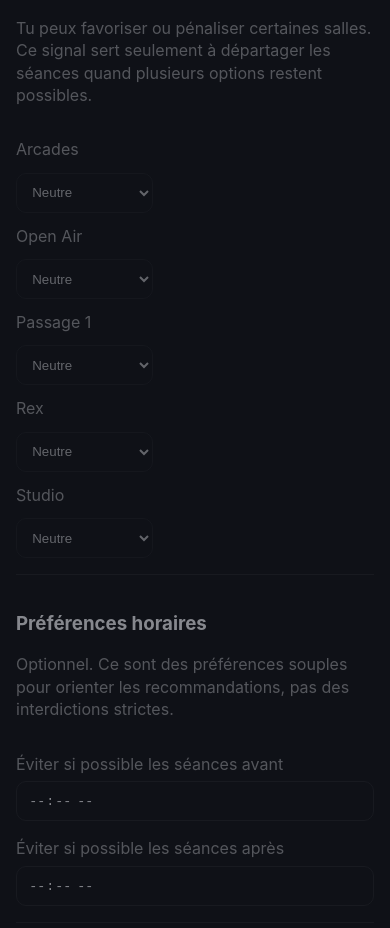
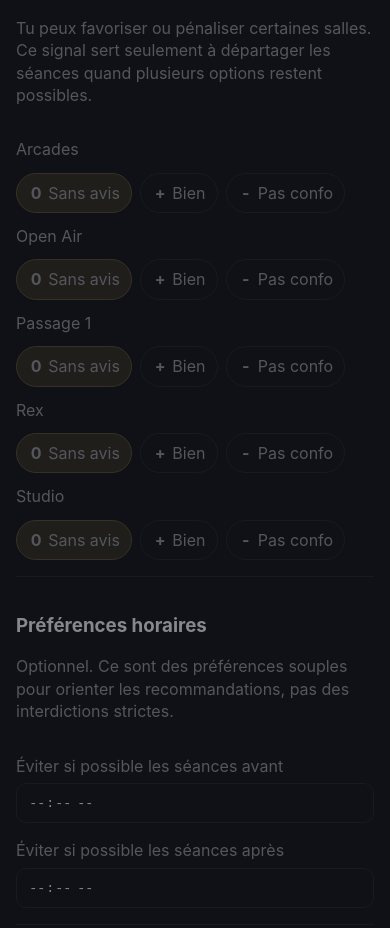
Before and after one commit to ndcnf/potential-spork, a Vue app in the folder frontend/: page /settings in a window 390 px wide. Shown: the part 980-1908 px from the top of the page. Built offline with nearby package versions, Linux system fonts and the light colour scheme; no server answers.

Commit message:
reco updated

```diff
--- a/frontend/src/stores/settings.ts
+++ b/frontend/src/stores/settings.ts
@@ -72,7 +72,7 @@ export const useSettingsStore = defineStore('settings', {
       if (score === null) {
         delete this.recommendationSettings.preferredVenueScores[venueName]
       } else {
-        this.recommendationSettings.preferredVenueScores[venueName] = score
+        this.recommendationSettings.preferredVenueScores[venueName] = score > 0 ? 1 : -1
       }
       this.persist()
     },
--- a/frontend/src/styles/planning.css
+++ b/frontend/src/styles/planning.css
@@ -453,6 +453,27 @@
   gap: var(--space-lg) var(--space-2xl);
 }
 
+.planning__detail-topline {
+  display: flex;
+  flex-direction: column;
+  gap: var(--space-2xs);
+}
+
+.planning__detail-time,
+.planning__detail-venue {
+  margin: 0;
+}
+
+.planning__detail-time {
+  color: var(--color-text);
+  font-size: 1.15rem;
+  font-weight: 600;
+}
+
+.planning__detail-venue {
+  color: var(--color-text-muted);
+}
+
 .planning__detail-kicker { margin: var(--space-micro) 0 0; color: var(--color-accent); }
 .planning__detail-line { margin: 0; color: var(--color-text-muted); }
 .planning__detail-title,
@@ -472,12 +493,6 @@
 .planning__detail-copy p { margin: 0; }
 .planning__detail-copy-title { color: var(--color-text); }
 .planning__detail-copy-subtitle { color: var(--color-text-muted); }
-.planning__detail-copy--recommended {
-  padding: var(--space-md);
-  border: 1px solid var(--color-accent-border);
-  border-radius: var(--radius-md);
-  background: color-mix(in srgb, var(--color-accent-soft) 48%, transparent);
-}
 .planning__detail-list { margin: 0; padding-left: 1rem; color: var(--color-text-muted); }
 .planning__detail-list li + li { margin-top: var(--space-xs); }
 
@@ -571,16 +586,10 @@
   gap: var(--space-tight);
 }
 
-.planning__recommendation-strip {
+.planning__detail-recommendation-block {
   display: flex;
-  flex-wrap: wrap;
-  gap: var(--space-tight);
-  align-items: center;
-}
-
-.planning__recommendation-title {
-  color: var(--color-text-subtle);
-  font-size: var(--font-size-sm);
+  flex-direction: column;
+  gap: var(--space-xs);
 }
 
 .planning__detail-hint {
@@ -598,6 +607,11 @@
 .planning__detail-hint--recommended {
   border-color: var(--color-accent-border);
   background: color-mix(in srgb, var(--color-accent-soft) 36%, transparent);
+}
+
+.planning__detail-hint--warning {
+  border-color: var(--color-border-mid);
+  background: color-mix(in srgb, var(--color-surface-strong) 86%, transparent);
 }
 
 .planning__timeline-item--confirmed .planning__timeline-marker { background: var(--color-accent); }
--- a/frontend/src/styles/settings.css
+++ b/frontend/src/styles/settings.css
@@ -135,6 +135,46 @@
   justify-content: space-between;
 }
 
+.settings__choice-group {
+  display: flex;
+  flex-wrap: wrap;
+  justify-content: flex-end;
+  gap: var(--space-sm);
+}
+
+.settings__choice-pill {
+  display: inline-flex;
+  align-items: center;
+  gap: var(--space-xs);
+  min-height: 2rem;
+  padding: var(--space-sm) var(--field-padding-x);
+  border: 1px solid var(--color-border-soft);
+  border-radius: var(--radius-pill);
+  background: transparent;
+  color: var(--color-text-muted);
+  cursor: pointer;
+  font: inherit;
+}
+
+.settings__choice-mark {
+  display: inline-flex;
+  align-items: center;
+  justify-content: center;
+  width: 1rem;
+  color: var(--color-text-subtle);
+  font-weight: 700;
+}
+
+.settings__choice-pill--active {
+  border-color: var(--color-accent-border);
+  background: var(--color-accent-soft);
+  color: var(--color-text);
+}
+
+.settings__choice-pill--active .settings__choice-mark {
+  color: inherit;
+}
+
 .settings__select-row {
   justify-content: space-between;
 }
@@ -179,4 +219,8 @@
   .settings__time-window {
     grid-template-columns: 1fr;
   }
+
+  .settings__choice-group {
+    justify-content: flex-start;
+  }
 }
--- a/frontend/src/views/PlanningView.vue
+++ b/frontend/src/views/PlanningView.vue
@@ -375,10 +375,6 @@ async function removeScreeningSelection(screeningId: number) {
                    <p v-if="screening.isConflict || screening.isAlternative || screening.isMustLock" class="planning__timeline-note">
                      {{ screeningDecisionNote(screening) }}
                    </p>
-                   <div v-if="screening.isRecommended && screening.recommendationReasons.length" class="planning__recommendation-strip">
-                     <span class="planning__recommendation-title">Pourquoi cette séance</span>
-                     <span v-for="reason in screening.recommendationReasons" :key="reason" class="planning__detail-hint planning__detail-hint--recommended">{{ reason }}</span>
-                   </div>
                  </div>
                </div>
              </article>
@@ -452,17 +448,14 @@ async function removeScreeningSelection(screeningId: number) {
           <img :src="detailScreening.film.poster_url" :alt="`Affiche ${detailScreening.film_title}`" />
         </div>
 
+        <div class="planning__detail-topline">
+          <p class="planning__detail-time">{{ formatTimeRange(detailScreening) }}</p>
+          <p class="planning__detail-venue">{{ detailScreening.venue_name || 'Salle inconnue' }}</p>
+        </div>
+
         <div class="planning__detail-grid">
           <div>
-            <p class="planning__detail-line"><strong>Horaire</strong> {{ formatTimeRange(detailScreening) }}</p>
-            <p class="planning__detail-line"><strong>Salle</strong> {{ detailScreening.venue_name || 'Salle inconnue' }}</p>
             <p class="planning__detail-line"><strong>Cycle</strong> {{ detailScreening.film?.cycle_name || 'Non renseigné' }}</p>
-            <p class="planning__detail-line planning__detail-line--status">
-              <strong>Statut</strong>
-              <span class="planning__status-pill" :class="`planning__status-pill--${screeningStatusTone(detailScreening)}`">
-                {{ screeningReason(detailScreening) }}
-              </span>
-            </p>
           </div>
           <div>
             <p class="planning__detail-line"><strong>Réalisation</strong> {{ detailScreening.film?.directors || 'Non renseignée' }}</p>
@@ -474,18 +467,6 @@ async function removeScreeningSelection(screeningId: number) {
         <div v-if="detailScreening.film?.cast" class="planning__detail-copy">
           <p class="planning__detail-copy-title">Casting</p>
           <p>{{ detailScreening.film.cast }}</p>
-        </div>
-
-        <div v-if="detailScreening.film?.short_description" class="planning__detail-copy">
-          <p>{{ detailScreening.film.short_description }}</p>
-        </div>
-
-        <div v-if="detailScreening.isRecommended && detailScreening.recommendationReasons.length" class="planning__detail-copy planning__detail-copy--recommended">
-          <p class="planning__detail-copy-title">Pourquoi cette séance ressort</p>
-          <p class="planning__detail-copy-subtitle">{{ detailScreening.recommendationNote }}</p>
-          <div class="planning__detail-hints">
-            <span v-for="reason in detailScreening.recommendationReasons" :key="reason" class="planning__detail-hint planning__detail-hint--recommended">{{ reason }}</span>
-          </div>
         </div>
 
         <div v-if="relatedFilmScreenings.length" class="planning__detail-copy">
@@ -516,8 +497,17 @@ async function removeScreeningSelection(screeningId: number) {
                <div v-if="screeningComparisonHints(option).length" class="planning__detail-hints">
                  <span v-for="hint in screeningComparisonHints(option)" :key="hint" class="planning__detail-hint">{{ hint }}</span>
                </div>
-               <div v-if="option.recommendationReasons.length" class="planning__detail-hints">
-                 <span v-for="reason in option.recommendationReasons" :key="reason" class="planning__detail-hint planning__detail-hint--recommended">{{ reason }}</span>
+               <div v-if="option.recommendationReasons.length" class="planning__detail-recommendation-block">
+                 <p class="planning__detail-copy-title">Pour cette séance</p>
+                 <div class="planning__detail-hints">
+                  <span v-for="reason in option.recommendationReasons" :key="reason" class="planning__detail-hint planning__detail-hint--recommended">{{ reason }}</span>
+                 </div>
+               </div>
+               <div v-if="option.recommendationDrawbacks.length" class="planning__detail-recommendation-block">
+                 <p class="planning__detail-copy-title">Pour pas cette séance</p>
+                 <div class="planning__detail-hints">
+                   <span v-for="reason in option.recommendationDrawbacks" :key="reason" class="planning__detail-hint planning__detail-hint--warning">{{ reason }}</span>
+                 </div>
                </div>
                <p class="planning__detail-note">{{ screeningDecisionNote(option) }}</p>
               <div class="planning__detail-actions">
--- a/frontend/src/views/SettingsView.vue
+++ b/frontend/src/views/SettingsView.vue
@@ -19,6 +19,12 @@ const knownVenues = computed(() => {
   const names = festivalStore.visibleScreenings.map((screening) => screening.venue_name).filter(Boolean) as string[]
   return [...new Set(names)].sort((left, right) => left.localeCompare(right))
 })
+
+function normalizeVenueScore(value: number | null | undefined): -1 | 0 | 1 {
+  if ((value ?? 0) > 0) return 1
+  if ((value ?? 0) < 0) return -1
+  return 0
+}
 
 const activeRecommendationSignals = computed(() => {
   const signals: string[] = []
@@ -144,20 +150,23 @@ function updateAvoidWindow(beforeValue: string, afterValue: string) {
 
       <fieldset class="settings__fieldset" :disabled="!settingsStore.recommendationSettings.enabled">
         <div class="settings__venues">
-          <label v-for="venue in knownVenues" :key="venue" class="settings__venue-row">
+          <div v-for="venue in knownVenues" :key="venue" class="settings__venue-row">
             <span>{{ venue }}</span>
-            <select
-              :value="settingsStore.recommendationSettings.preferredVenueScores[venue] ?? ''"
-              @change="settingsStore.setVenueScore(venue, ($event.target as HTMLSelectElement).value === '' ? null : Number(($event.target as HTMLSelectElement).value))"
-            >
-              <option value="">Neutre</option>
-              <option :value="2">Très favorable</option>
-              <option :value="1">Plutôt favorable</option>
-              <option :value="0">Neutre</option>
-              <option :value="-1">Plutôt à éviter</option>
-              <option :value="-2">À éviter</option>
-            </select>
-          </label>
+            <div class="settings__choice-group" role="radiogroup" :aria-label="`Confort pour ${venue}`">
+              <button type="button" class="settings__choice-pill" :class="{ 'settings__choice-pill--active': normalizeVenueScore(settingsStore.recommendationSettings.preferredVenueScores[venue]) === 0 }" @click="settingsStore.setVenueScore(venue, null)">
+                <span class="settings__choice-mark" aria-hidden="true">0</span>
+                <span>Sans avis</span>
+              </button>
+              <button type="button" class="settings__choice-pill" :class="{ 'settings__choice-pill--active': normalizeVenueScore(settingsStore.recommendationSettings.preferredVenueScores[venue]) === 1 }" @click="settingsStore.setVenueScore(venue, 1)">
+                <span class="settings__choice-mark" aria-hidden="true">+</span>
+                <span>Bien</span>
+              </button>
+              <button type="button" class="settings__choice-pill" :class="{ 'settings__choice-pill--active': normalizeVenueScore(settingsStore.recommendationSettings.preferredVenueScores[venue]) === -1 }" @click="settingsStore.setVenueScore(venue, -1)">
+                <span class="settings__choice-mark" aria-hidden="true">-</span>
+                <span>Pas confo</span>
+              </button>
+            </div>
+          </div>
         </div>
       </fieldset>
     </section>
```
Also changed, not shown: frontend/src/composables/usePlanningModel.ts (+21 -21 lines).
